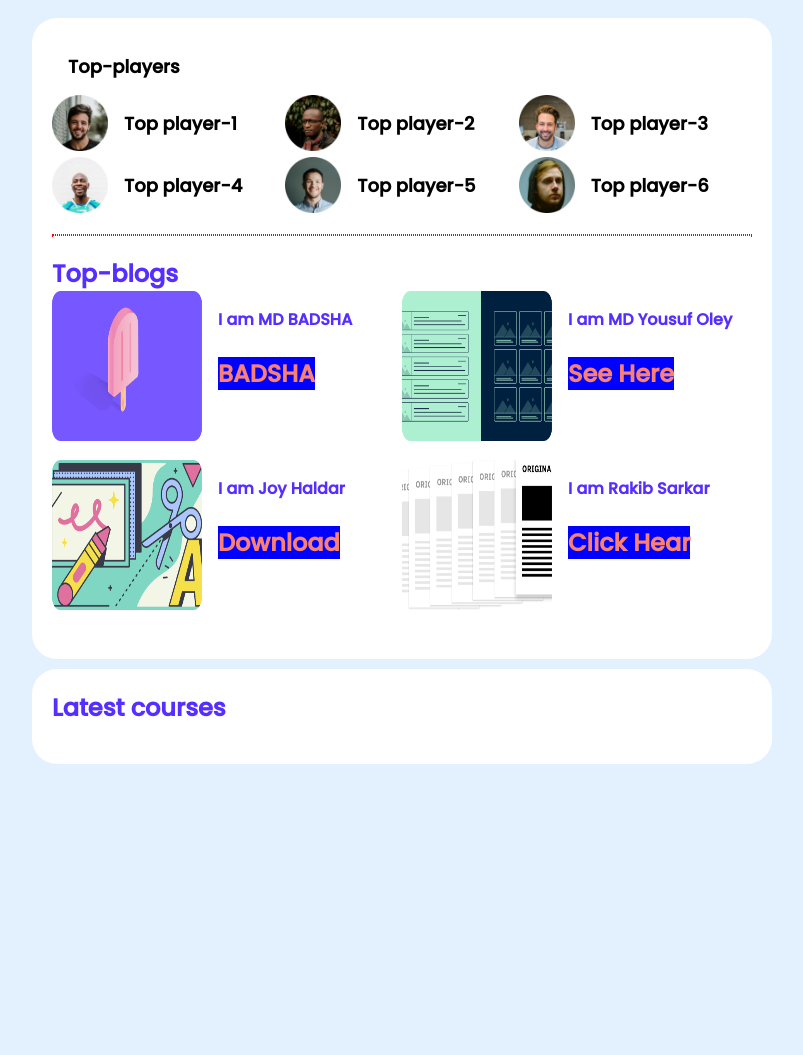
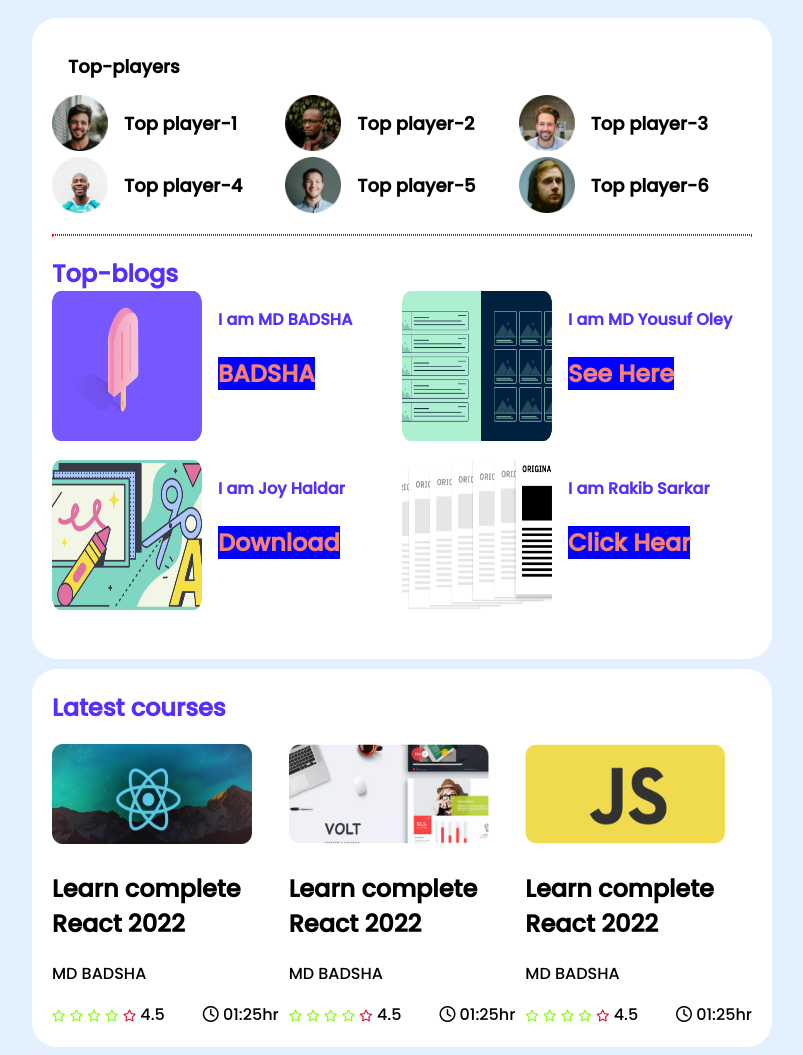
Before and after one commit to MDBADSHA7/project-two, a plain HTML site: page index.html in a window 1280 px wide. Shown: the whole page, without its empty margins (238-1041 px from the left). Before the commit the page ends 800 px from the top, so only its background shows below. Drawn offline with Linux system fonts and the light colour scheme.

Commit message:
first commit

```diff
--- a/index.html
+++ b/index.html
@@ -7,6 +7,8 @@
     <meta name="viewport" content="width=device-width, initial-scale=1.0">
     <title>Document</title>
     <link rel="stylesheet" href="style.css">
+    <!-- font-aswam -->
+    <script src="https://kit.fontawesome.com/350a5a38f7.js" crossorigin="anonymous"></script>
 </head>
 <main>
     <section class="container">
@@ -91,6 +93,77 @@
         <h2 class="section-title">
             Latest courses
         </h2>
+        <div class="courses">
+            <div class="course">
+                <div class="course-banner">
+                    <img src="images/courses/course-1.png" alt="">
+                </div>
+                <div class="course-detail">
+                    <h2 class="course-title">Learn complete React 2022</h2>
+                    <p class="course-author">MD BADSHA</p>
+                    <div class="course-info">
+                        <div>
+                            <i class="far fa-star filled"></i>
+                            <i class="far fa-star filled"></i>
+                            <i class="far fa-star filled"></i>
+                            <i class="far fa-star filled"></i>
+                            <i class="far fa-star empty"></i>
+                            <span>4.5</span>
+                        </div>
+                        <div class="course-duration">
+                            <i class="far fa-clock"></i>
+                            01:25hr
+                        </div>
+                    </div>
+                </div>
+            </div>
+            <div class="course">
+                <div class="course-banner">
+                    <img src="images/courses/course-2.png" alt="">
+                </div>
+                <div class="course-detail">
+                    <h2 class="course-title">Learn complete React 2022</h2>
+                    <p class="course-author">MD BADSHA</p>
+                    <div class="course-info">
+                        <div>
+                            <i class="far fa-star filled"></i>
+                            <i class="far fa-star filled"></i>
+                            <i class="far fa-star filled"></i>
+                            <i class="far fa-star filled"></i>
+                            <i class="far fa-star empty"></i>
+                            <span>4.5</span>
+                        </div>
+                        <div class="course-duration">
+                            <i class="far fa-clock"></i>
+                            01:25hr
+                        </div>
+                    </div>
+                </div>
+            </div>
+            <div class="course">
+                <div class="course-banner">
+                    <img src="images/courses/course-3.png" alt="">
+                </div>
+                <div class="course-detail">
+                    <h2 class="course-title">Learn complete React 2022</h2>
+                    <p class="course-author">MD BADSHA</p>
+                    <div class="course-info">
+                        <div>
+                            <i class="far fa-star filled"></i>
+                            <i class="far fa-star filled"></i>
+                            <i class="far fa-star filled"></i>
+                            <i class="far fa-star filled"></i>
+                            <i class="far fa-star empty"></i>
+                            <span>4.5</span>
+                        </div>
+                        <div class="course-duration">
+                            <i class="far fa-clock"></i>
+                            01:25hr
+                        </div>
+                    </div>
+                </div>
+            </div>
+        </div>
     </section>
 </main>
 
--- a/style.css
+++ b/style.css
@@ -68,3 +68,40 @@ text-decoration: none;
 color: salmon;
 background-color:blue;
 }
+/* courses-style */
+.courses{
+    display: grid;
+    grid-template-columns: repeat(3,1fr);
+    grid-column-gap: 10px;
+}
+.course-info{
+    display: flex;
+    align-items: center;
+    justify-content: space-between;
+}
+.course .course-banner img{
+    width: 200px;
+    height: 100px;
+}
+.fa-star{
+    font-size: 12px;
+}
+.fa-star.filled{
+    color: chartreuse;
+}
+.fa-star.empty{
+    color: crimson;
+}
+/* media-quiry */
+/* mobile-device */
+@media only screen and (max-width:668px) {
+    .container{
+        width: 100%;
+    }
+    .players, .blogs, .courses{
+        grid-template-columns: repeat(1,1fr);
+    }
+    .player, .blog{
+        flex-direction: column;
+    }
+}
```
